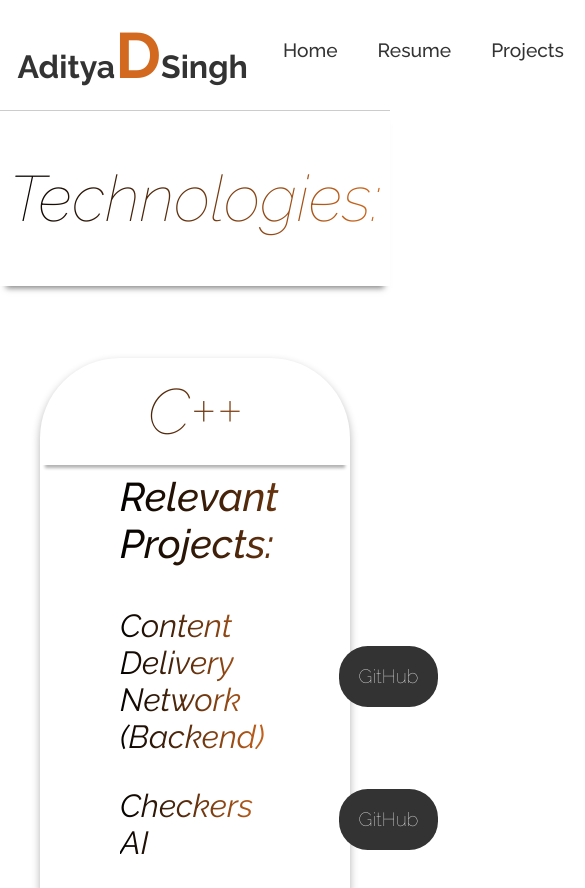
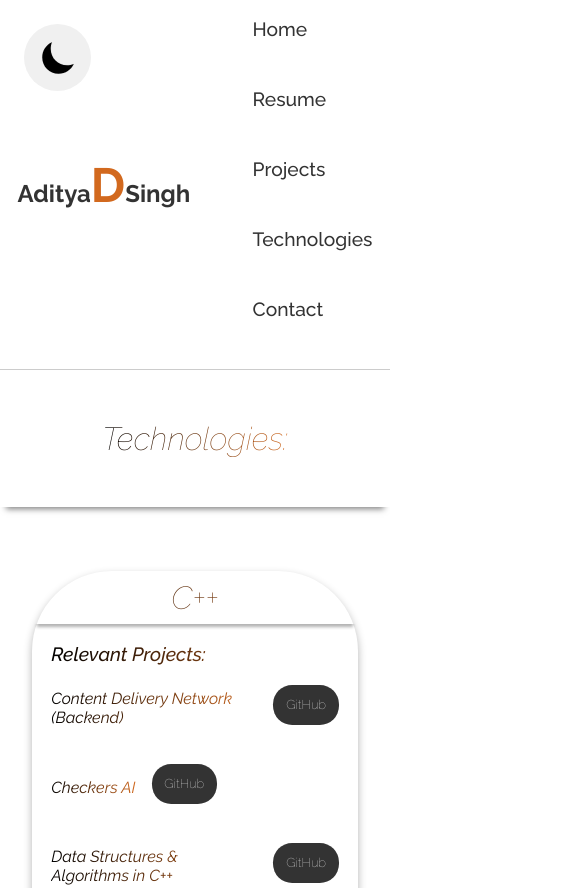
Before and after one commit to AdityaSinghh7/MiniProjects, a plain HTML site: page PersonalPortfolio/HomePage/technologies/index.html in a window 390 px wide. Shown: the top 888 px of the page, 585 px wide, since content can reach past the window. Drawn offline with nearby package versions, Linux system fonts and the light colour scheme.

Commit message:
made all pages responsive for mobile

```diff
--- a/PersonalPortfolio/HomePage/contact/style.css
+++ b/PersonalPortfolio/HomePage/contact/style.css
@@ -106,7 +106,7 @@ nav ul li a {
     position: fixed;
     top: 1em;
     left: 20em;
-    transition: 0.5s;
+    transition: 0.5s ease-in;
     z-index: 1000;
 }
 
@@ -433,3 +433,89 @@ body.DarkMode #popup
 #popup-close-button:hover{
     background-color: #d2691e;
 }
+
+
+@media (max-width: 1200px) {
+    .contact_header_text {
+        font-size: 3em;
+    }
+
+    .my_contact_header_text {
+        font-size: 1.5em;
+    }
+
+    .email_box {
+        width: auto;
+    }
+
+    .darkModeToggle {
+        margin-left: 0em;
+    }
+}
+
+@media (max-width: 992px) {
+    .post_header_div {
+        flex-direction: column;
+    }
+
+    .reach_contacts,
+    .email_box {
+        margin: 1em 1em;
+        padding: 1em;
+    }
+
+    .darkModeToggle {
+        margin-left: 0em;
+        left: 13em;
+    }
+}
+
+@media (max-width: 768px) {
+    nav ul {
+        flex-direction: column;
+        gap: 1em;
+    }
+
+    header .logo {
+        font-size: 1.5em;
+    }
+
+    .contact_header_text {
+        font-size: 2.5em;
+    }
+
+    .my_contact_header_text {
+        font-size: 1.2em;
+    }
+
+    .email_box {
+        padding: 2em;
+        width: auto;
+    }
+
+    .name-box,
+    .subject-box {
+        flex-direction: column;
+    }
+}
+
+@media (max-width: 576px) {
+    .darkModeToggle {
+        margin-left: 0;
+        top: 1em;
+        left: 1em;
+    }
+
+    .contact_header_text {
+        font-size: 2em;
+    }
+
+    .email_box {
+        padding: 1em;
+    }
+
+    .my_contact_header_text {
+        font-size: 1em;
+    }
+
+}
--- a/PersonalPortfolio/HomePage/projects/style.css
+++ b/PersonalPortfolio/HomePage/projects/style.css
@@ -269,3 +269,94 @@ img{
     font-weight: 200em;
     font-size: 0.7em;
 }
+
+@media (max-width: 1200px) {
+    .ProjectHeaderText {
+        font-size: 3em;
+    }
+
+    .project_title {
+        font-size: 2.5em;
+    }
+
+    .project_skills {
+        font-size: 1.5em;
+    }
+
+    .project_description {
+        font-size: 1em;
+    }
+}
+
+@media (max-width: 992px) {
+    .ProjectsPageHeader {
+        flex-direction: column;
+    }
+
+    .project {
+        flex-direction: column;
+        margin: 1em;
+        padding: 1em;
+    }
+
+    .project_text_container {
+        padding-left: 0;
+    }
+}
+
+@media (max-width: 768px) {
+    nav ul {
+        flex-direction: column;
+        gap: 1em;
+    }
+
+    header .logo {
+        font-size: 1.5em;
+    }
+
+    .ProjectHeaderText {
+        font-size: 2em;
+    }
+
+    .project_title {
+        font-size: 2em;
+    }
+
+    .project_skills {
+        font-size: 1.2em;
+    }
+
+    .project_description {
+        font-size: 0.9em;
+    }
+
+    .project {
+        margin: 1em;
+        padding: 1em;
+    }
+}
+
+@media (max-width: 576px) {
+    .darkModeToggle {
+        margin-left: 0;
+        top: 1em;
+        left: 1em;
+    }
+
+    .project {
+        margin: 1em;
+        padding: 1em;
+    }
+
+    .project_title {
+        font-size: 1.5em;
+    }
+
+    .project_skills {
+        font-size: 1em;
+    }
+
+    .project_description {
+        font-size: 0.8em;
+    }
+}
--- a/PersonalPortfolio/HomePage/style.css
+++ b/PersonalPortfolio/HomePage/style.css
@@ -73,12 +73,14 @@ nav ul li a {
 .mainflex {
     display: flex;
     flex-wrap: wrap;
+    align-items: start;
 }
 
 .content {
-    margin-top: 20em;
-    flex: 1;
-    padding: 1em;
+    flex: 1.5;
+    padding: 5em;
+    padding-top: 9em;
+    padding-left: 1em;
 }
 
 .content h2 {
@@ -123,12 +125,13 @@ nav ul li a {
 }
 
 .img {
-    flex: 1;
+    flex: 2;
     display: flex;
     justify-content: flex-end;
     align-items: center;
     height: 100%;
     overflow: hidden;
+    padding: 1em;
 }
 
 .img img {
@@ -209,17 +212,20 @@ body.DarkMode .content button:hover {
 
     .content {
         text-align: center;
-        margin-top: 10em;
+        padding: 1em;
     }
 
     .img {
-        order: -1;
         height: auto;
     }
 
     .img img {
         width: 100%;
         height: auto;
+    }
+
+    ul li{
+        padding-bottom: 0em;
     }
 }
 
--- a/PersonalPortfolio/HomePage/technologies/index.html
+++ b/PersonalPortfolio/HomePage/technologies/index.html
@@ -3,7 +3,7 @@
 <head>
     <meta charset="UTF-8">
     <meta name="viewport" content="width=device-width, initial-scale=1.0">
-    <title>About Me</title>
+    <title>Technologies</title>
 </head>
 <link rel="stylesheet" href="style.css">
 <script type="module" src="https://unpkg.com/ionicons@7.1.0/dist/ionicons/ionicons.esm.js"></script>
--- a/PersonalPortfolio/HomePage/technologies/style.css
+++ b/PersonalPortfolio/HomePage/technologies/style.css
@@ -269,3 +269,119 @@ body.DarkMode .technology_card_header{
     background-color: #222;
     transition: 0.5s;
 }
+
+@media (max-width: 1200px) {
+    .technologies_header_text {
+        font-size: 3em;
+    }
+
+    .technology_card_header h1 {
+        font-size: 3em;
+    }
+
+    .relevant_headers {
+        font-size: 2em;
+    }
+
+    .project_header {
+        font-size: 1.5em;
+    }
+
+    .grade_received_div p {
+        font-size: 1.2em;
+    }
+
+    .darkModeToggle{
+        margin-left: 0em;
+    }
+}
+
+@media (max-width: 992px) {
+    .relevant_div {
+        column-gap: 5em;
+        padding-inline: 2em;
+    }
+
+    .technology_inner_text {
+        gap: 2em;
+    }
+}
+
+@media (max-width: 768px) {
+    nav ul {
+        flex-direction: column;
+        gap: 1em;
+    }
+
+    header .logo {
+        font-size: 1.5em;
+    }
+
+    .technologies_header_text {
+        font-size: 2.5em;
+    }
+
+    .technology_card_header h1 {
+        font-size: 2.5em;
+    }
+
+    .relevant_headers {
+        font-size: 1.5em;
+    }
+
+    .project_header {
+        font-size: 1.2em;
+    }
+
+    .grade_received_div p {
+        font-size: 1em;
+    }
+}
+
+@media (max-width: 576px) {
+    .darkModeToggle {
+        margin-left: 0;
+        top: 1em;
+        left: 1em;
+    }
+
+    .relevant_div {
+        column-gap: 0;
+        padding: 1.2em;
+        flex-direction: column;
+
+    }
+
+    .technology_inner_text {
+        align-items: center;
+        gap: 1em;
+    }
+
+    .technology_card {
+        margin: 1em;
+    }
+
+    .technologies_header_text {
+        font-size: 2em;
+    }
+
+    .technology_card_header h1 {
+        font-size: 2em;
+    }
+
+    .relevant_headers {
+        font-size: 1.2em;
+    }
+
+    .project_header {
+        font-size: 1em;
+    }
+
+    .grade_received_div p {
+        font-size: 0.8em;
+    }
+
+    .button{
+        font-size: 0.8em;
+    }
+}
```
Also changed, not shown: PersonalPortfolio/HomePage/contact/index.html (+1 -1 lines).
